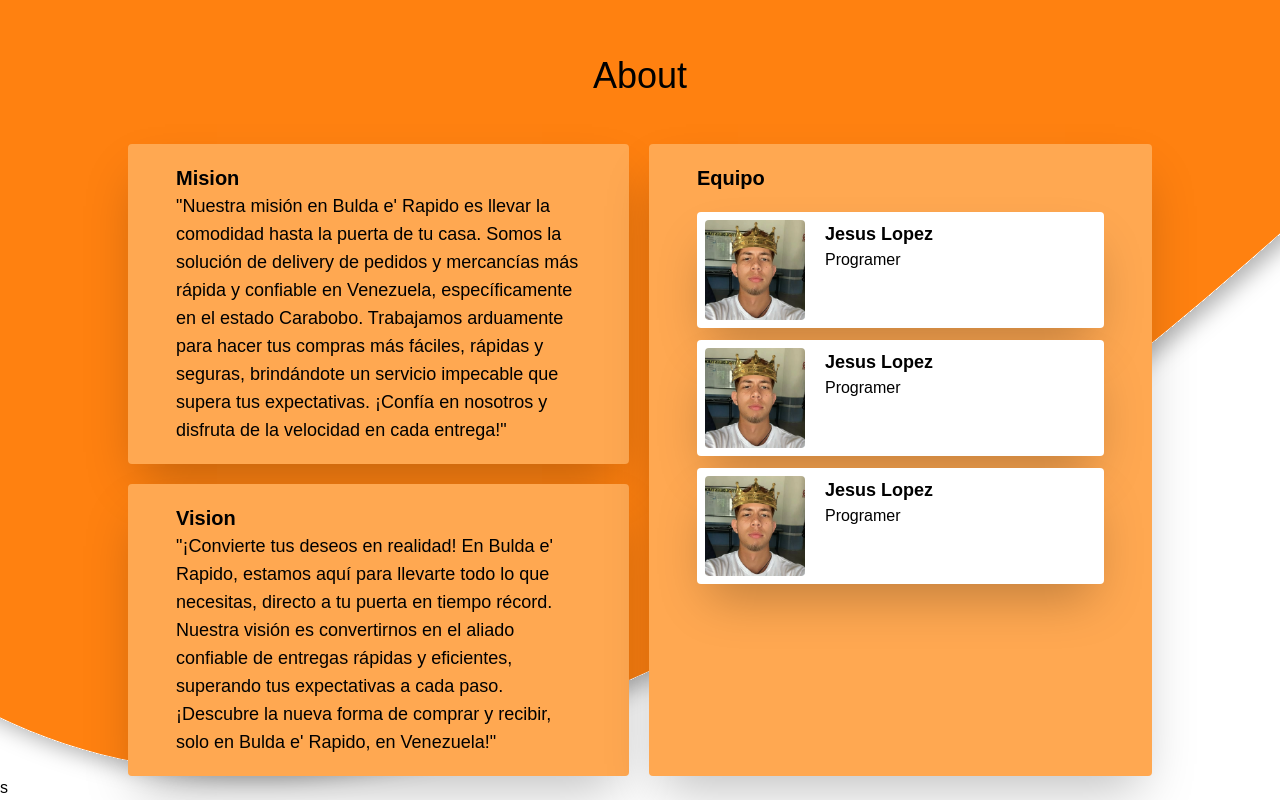
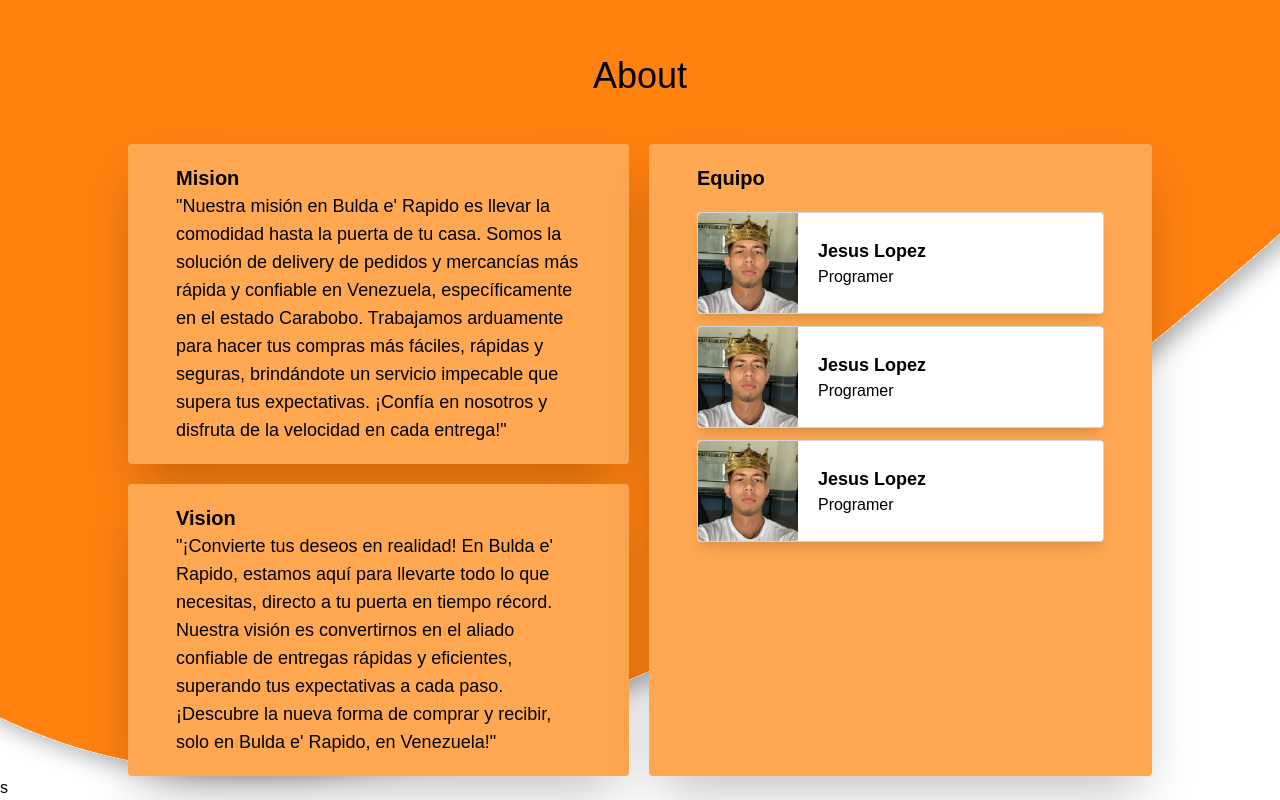
Before and after one commit to TenshiiGadian/BuldaDeRapido, an Astro site: page / in a window 1280 px wide. Shown: the part 744-1544 px from the top of the page. Built offline with nearby package versions, Linux system fonts and the light colour scheme; Astro itself is replaced by a stand-in of ours; a web font is replaced by a local one.

Commit message:
Modified card of team in the about section

```diff
--- a/src/components/SimpleCard.astro
+++ b/src/components/SimpleCard.astro
@@ -11,8 +11,16 @@
 } = Astro.props;
 ---
 
-<div class="bg-white rounded px-2 py-2 shadow-2xl flex gap-5">
-  <img width="100" height="100" class="rounded" src={image} alt={name + area} />
+<div
+  class="bg-white rounded border border-gray-300 shadow-lg flex items-center gap-5"
+>
+  <img
+    width="100"
+    height="100"
+    class="rounded-bl rounded-l object-cover"
+    src={image}
+    alt={name + area}
+  />
   <div>
     <h4 class="font-bold text-lg">{name}</h4>
     <h5>{area}</h5>
```
